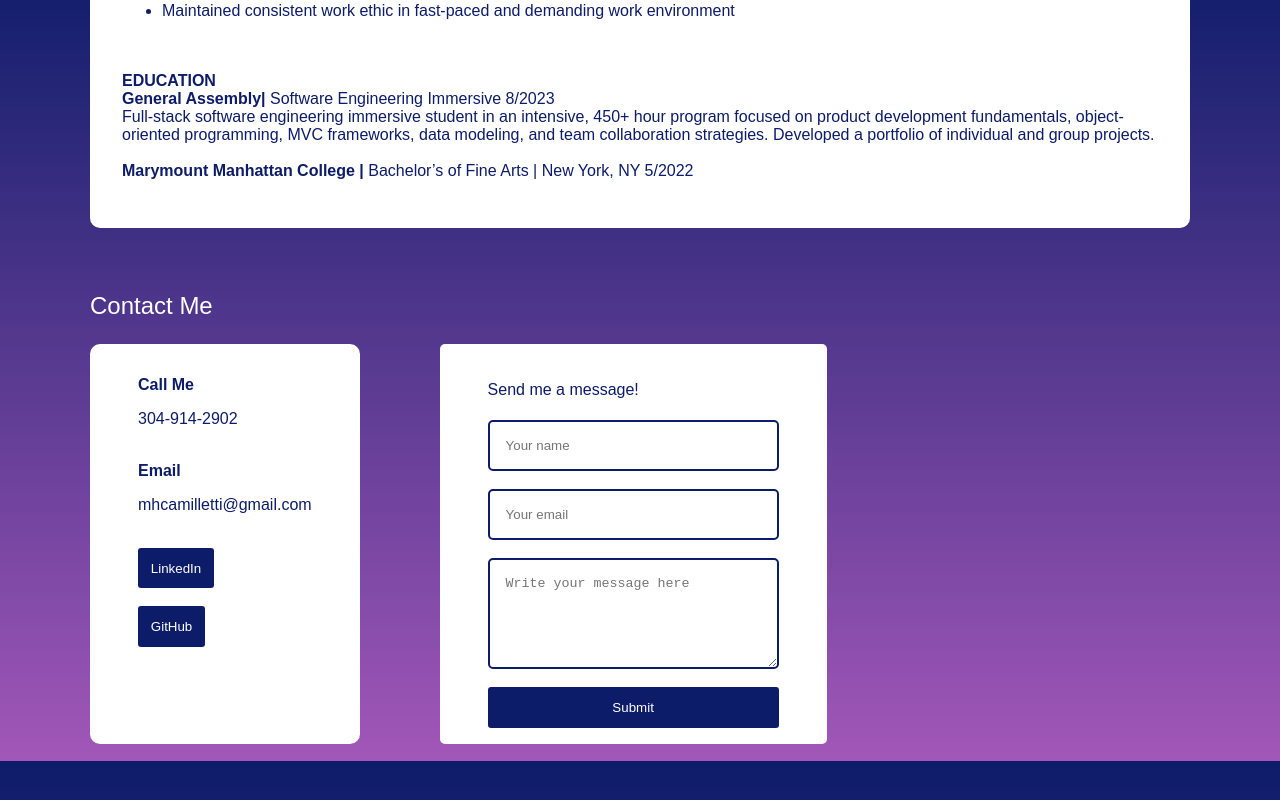
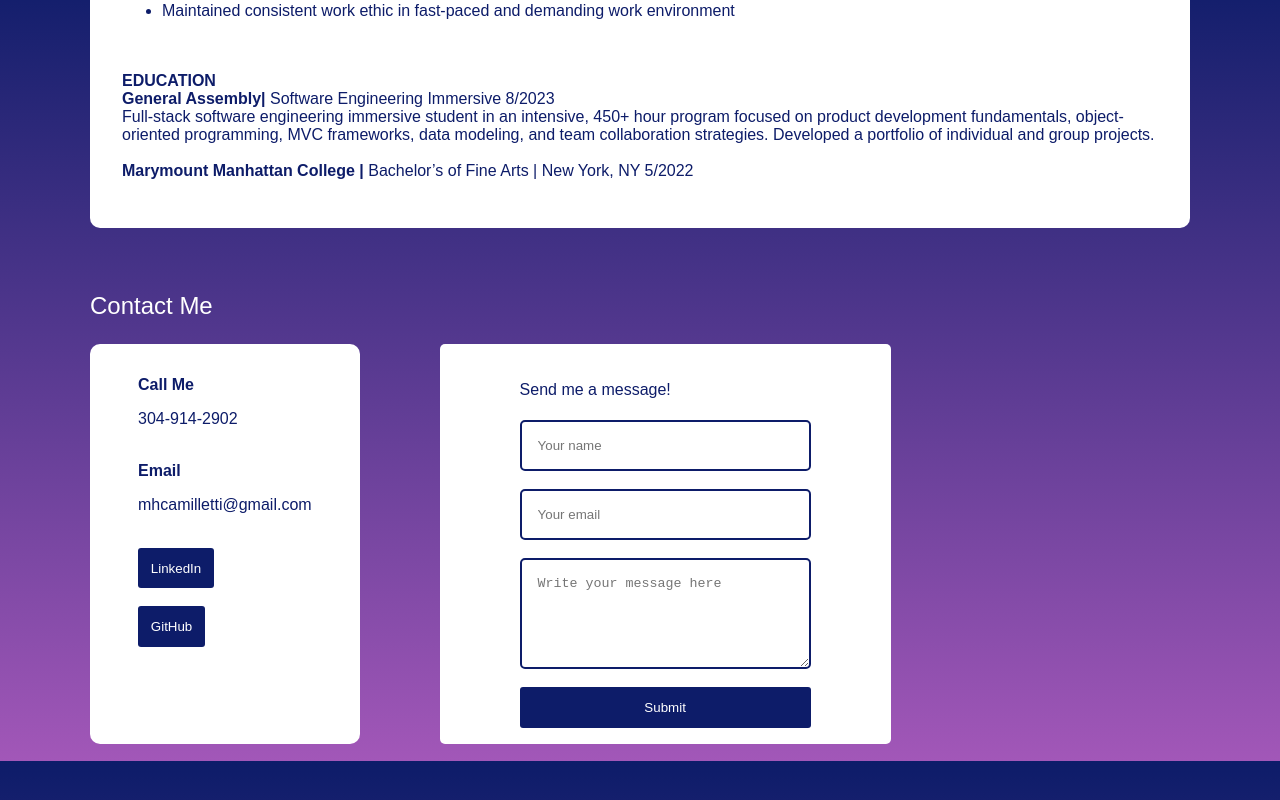
Before and after one commit to mcamilletti1/Margaret-Camilletti-Portfolio, a React (Vite) app in the folder Margaret-Camilletti-Portfolio/: page / in a window 1280 px wide. Shown: the part 2439-3239 px from the top of the page. Built offline with nearby package versions, Linux system fonts and the light colour scheme; a web font is replaced by a local one.

Commit message:
updated title

```diff
--- a/Margaret-Camilletti-Portfolio/index.html
+++ b/Margaret-Camilletti-Portfolio/index.html
@@ -6,7 +6,7 @@
     <link rel="preconnect" href="https://rsms.me/">
     <link rel="stylesheet" href="https://rsms.me/inter/inter.css">
     <meta name="viewport" content="width=device-width, initial-scale=1.0" />
-    <title>Vite + React</title>
+    <title>Margaret Camilletti Portfolio</title>
   </head>
   <body>
     <div id="root"></div>
--- a/Margaret-Camilletti-Portfolio/src/App.css
+++ b/Margaret-Camilletti-Portfolio/src/App.css
@@ -317,7 +317,7 @@ header {
   display: flex;
   flex-direction: column;
   color: #0d1c69;
-  padding: 2rem 3rem 0 3rem;
+  padding: 2rem 3rem 1rem 3rem;
   margin-right: 5rem;
 }
 
@@ -351,7 +351,7 @@ input, textarea {
 }
 
 #contact-form {
-  padding: 1rem 3rem 1rem 3rem;
+  padding: 1rem 5rem 1rem 5rem;
   background-color: white;
   border-radius: 5px;
 }
--- a/Margaret-Camilletti-Portfolio/src/components/Contact.jsx
+++ b/Margaret-Camilletti-Portfolio/src/components/Contact.jsx
@@ -1,9 +1,10 @@
-import React, { useRef } from 'react'
+import React, { useRef, useState } from 'react'
 import emailjs from '@emailjs/browser';
 
 const Contact = () => {
 
     const form = useRef();
+    const [isMessageSent, setMessageSent] = useState(false);
 
     const sendEmail = (e) => {
         e.preventDefault();
@@ -11,6 +12,7 @@ const Contact = () => {
         emailjs.sendForm('mcamilletti1', 'template_7ztkd4e', form.current, '34L68QSZcxrCsE6Vl')
         .then((result) => {
             console.log(result.text);
+            setMessageSent(true);
         }, (error) => {
             console.log(error.text);
         });
@@ -33,6 +35,9 @@ const Contact = () => {
                 </section>
                 <section id="contact-form">
                     <h4 id="form-header">Send me a message!</h4>
+                    {isMessageSent ? (
+                        <p>Message sent!</p>
+                    ) : (
                     <form ref={form} onSubmit={sendEmail}>
                         <input type="text" name="user_name" placeholder="Your name"></input>
                         <br></br>
@@ -42,6 +47,7 @@ const Contact = () => {
                         <br></br>
                         <button type="submit" value="Send">Submit</button>
                     </form>
+                    )}
                 </section>
             </section>
 
```
